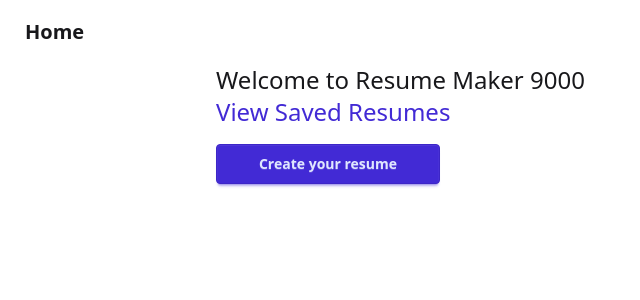
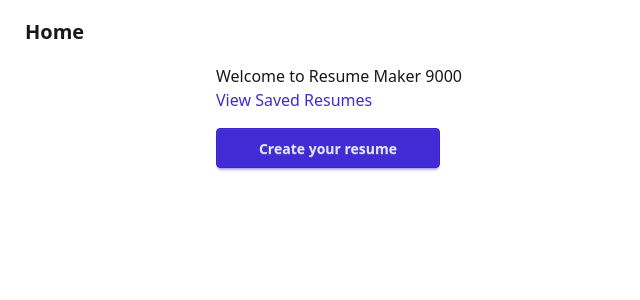
Before and after one commit to Nikhil1920/resumes, a SvelteKit app: page / in a window 1280 px wide. Shown: the top 300 px of the page, without its empty margins (0-640 px from the left). Built offline with nearby package versions, Linux system fonts and the light colour scheme.

Commit message:
remove text-2xl the whole app

```diff
--- a/src/routes/(app)/+layout.svelte
+++ b/src/routes/(app)/+layout.svelte
@@ -7,6 +7,6 @@
 <div class="navbar bg-base-100 print:hidden">
     <a class="btn btn-ghost text-xl" href="/">Home</a>
 </div>
-<div class="w-full max-w-4xl mx-auto text-2xl px-6 mb-32">
+<div class="w-full max-w-4xl mx-auto px-6 mb-32">
     {@render children()}
 </div>
```
